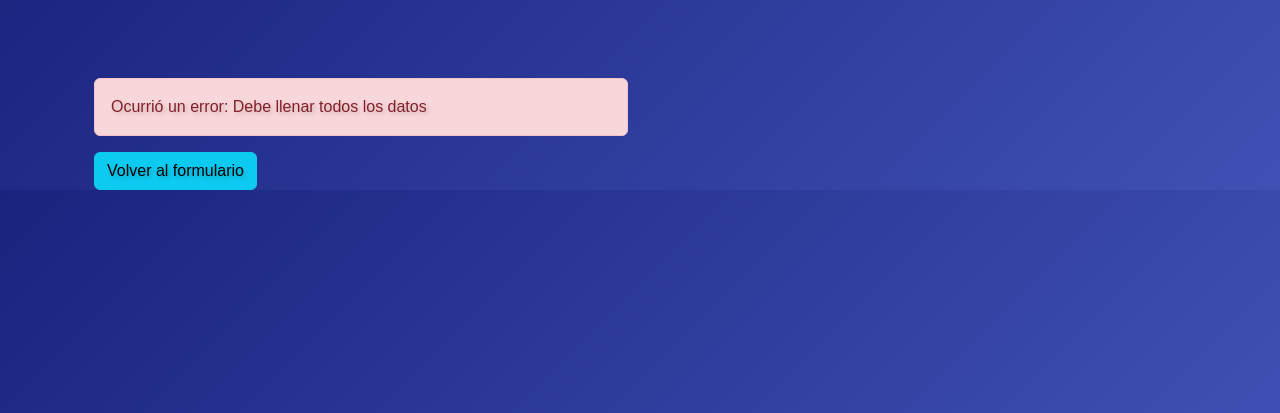
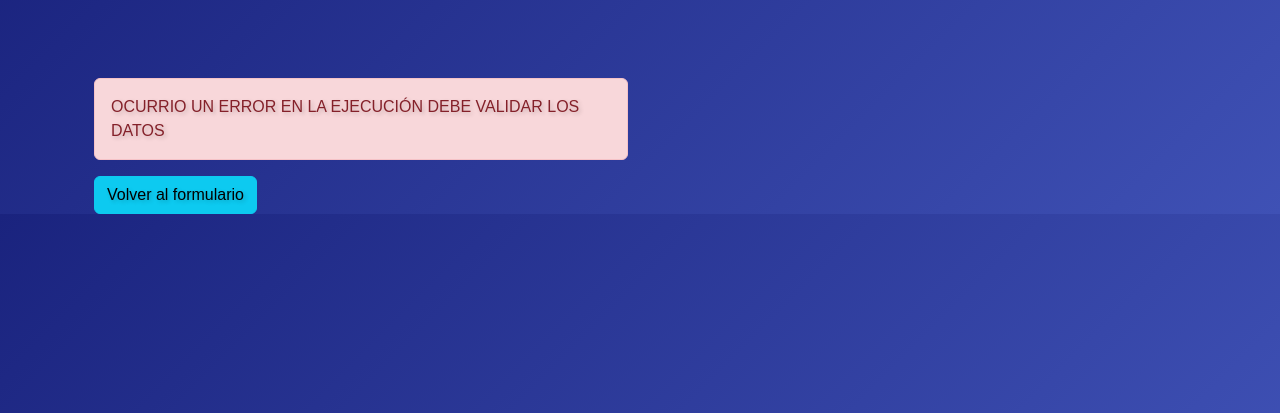
Before and after one commit to edmoranm/proyecto-final-ingsoft3, a PHP site: page /guardar.php in a window 1280 px wide. Shown: the part 66-479 px from the top of the page. Run offline with PHP 8.4, Linux system fonts and the light colour scheme; data that the repository does not hold is empty.

Commit message:
comentarie el codigo para ver los errores y cambie las alertas

```diff
--- a/controladores/notas/guardar.php
+++ b/controladores/notas/guardar.php
@@ -28,18 +28,18 @@ if(isset($_POST)){
         try {
             $notas = new Notas($arg);
             $resultado = $notas->guardar();
-            $error = "NO se guardó correctamente";
+            $error = "OCURRIO UN ERROR EN LA EJECUCIÓN";
         } catch (PDOException $e) {
             $error = $e->getMessage();
         } catch (Exception $e2){
             $error = $e2->getMessage();
         }
     }else{
-        $error = "Debe llenar todos los datos";
+        $error = "DEBE VALIDAR LOS DATOS";
     }
 
 }else{
-    $error = "No se recibieron datos";
+    $error = "OCURRIO UN ERROR INSERTANDO A LA BD";
 }
 
 ?>
@@ -51,11 +51,11 @@ if(isset($_POST)){
             <div class="col-lg-6">
                 <?php if($resultado): ?>
                     <div class="alert alert-success" role="alert">
-                        Guardado exitosamente!
+                    NOTA INSERTADO CORRECTAMENTE
                     </div>
                 <?php else :?>
                     <div class="alert alert-danger" role="alert">
-                        Ocurrió un error: <?= $error ?>
+                    OCURRIO UN ERROR EN LA EJECUCIÓN <?= $error ?>
                     </div>
                 <?php endif ?>
 
--- a/modelos/notas.php
+++ b/modelos/notas.php
@@ -1,7 +1,7 @@
 <?php
-ini_set('display_errors', '1');
-ini_set('display_startup_errors', '1');
-error_reporting(E_ALL);
+// ini_set('display_errors', '1');
+// ini_set('display_startup_errors', '1');
+// error_reporting(E_ALL);
 
 require_once 'conexion.php';
 
```
Also changed, not shown: base de datos/base de datos.sql (+8 -0 lines).
